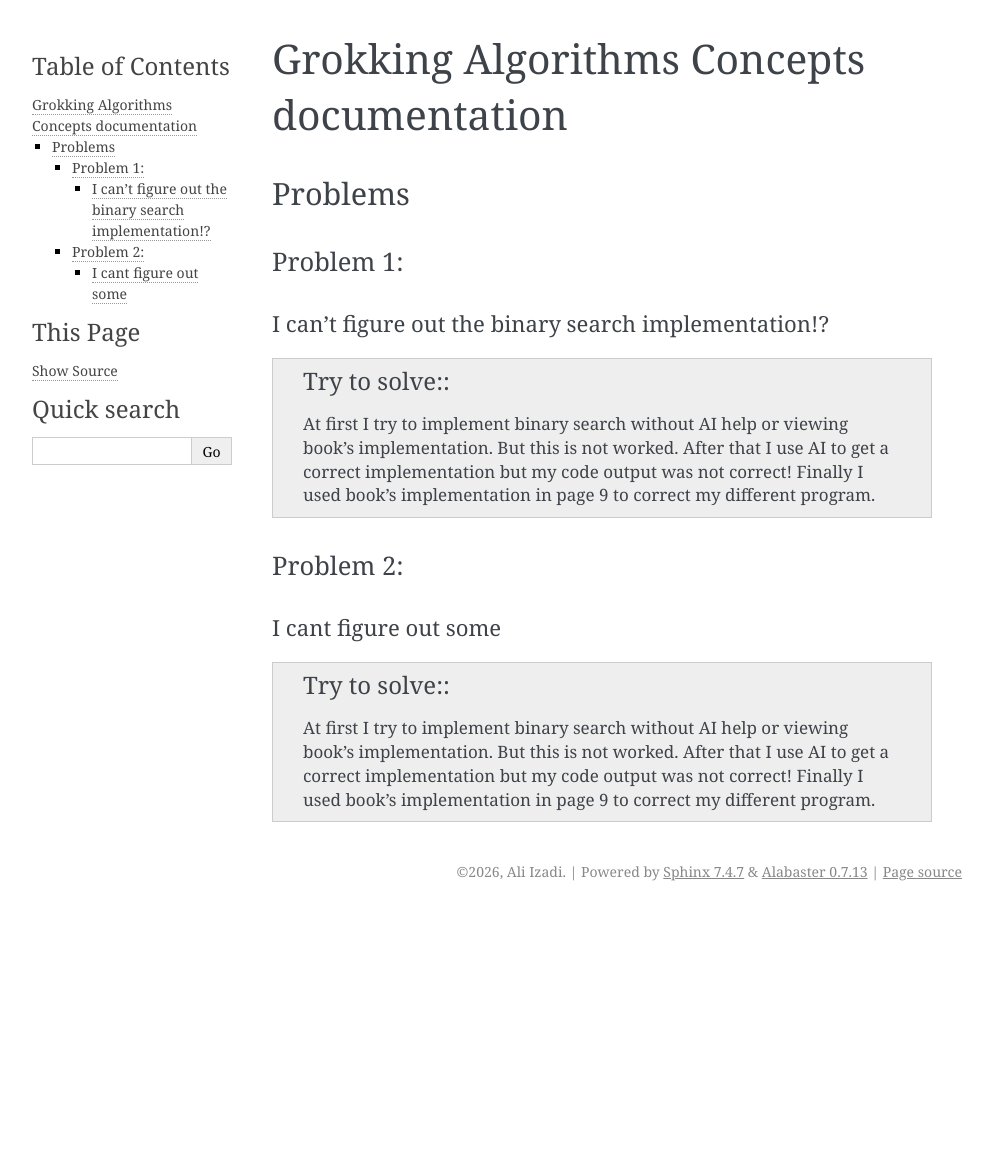
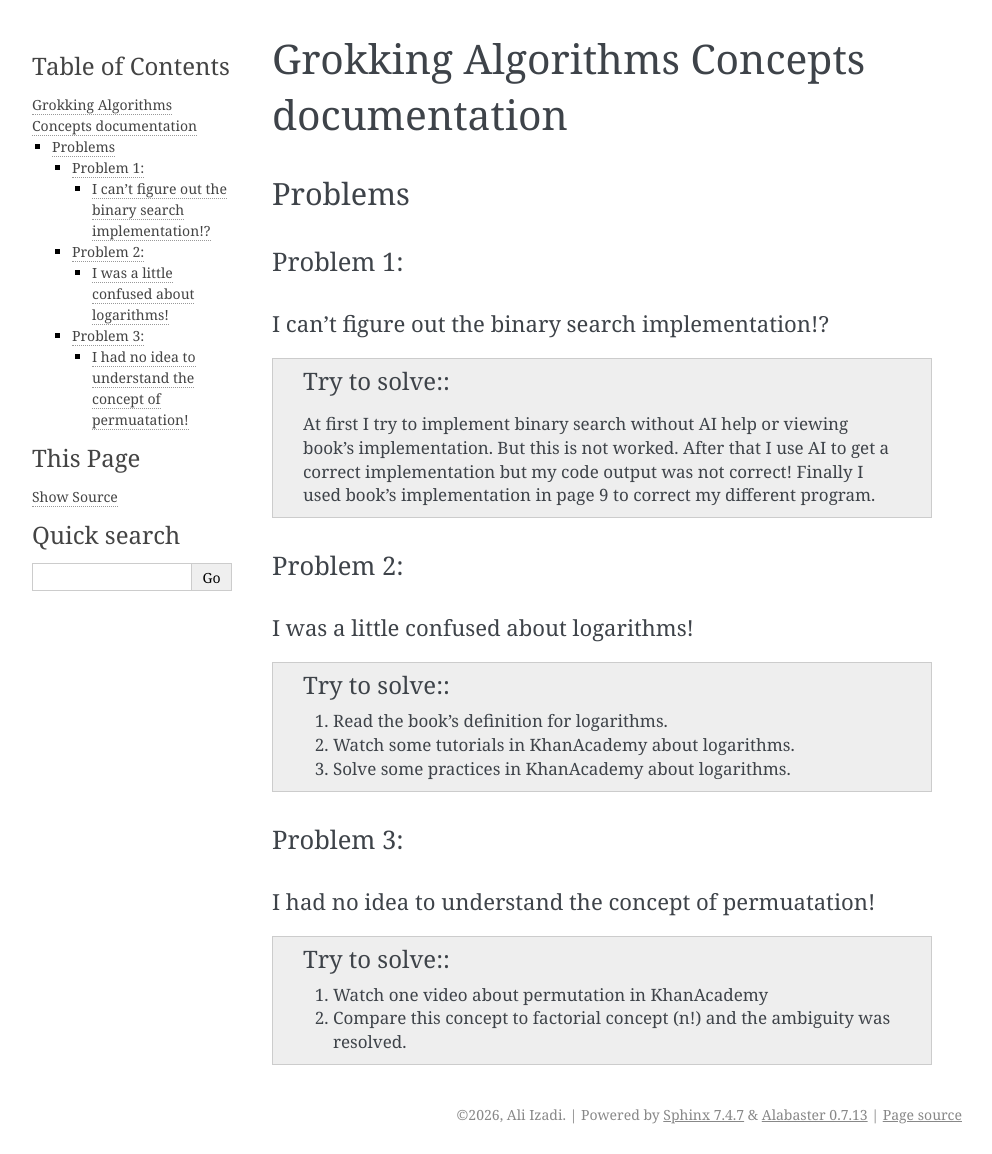
Before and after one commit to aliizadi00dev/grok-algo-book, a Sphinx documentation site: the page built from docs/index.rst, in a window 1280 px wide. Shown: the whole page, without its empty margins (148-1140 px from the left). Built offline with Sphinx 7.4.7, drawn with Linux system fonts in a browser that asks for light colours; before the commit the page ends 911 px from its top, so only the background shows below that.

Commit message:
feat: add new problem and practice selection sort

```diff
--- a/docs/index.rst
+++ b/docs/index.rst
@@ -26,14 +26,28 @@ I can't figure out the binary search implementation!?
 
 Problem 2:
 ----------
-I cant figure out some
+I was a little confused about logarithms!
 ~~~~~~~~~~~~~~~~~~~~~~~~~~~~~~~~~~~~~~~~~~~~~~~~~~~~
 .. admonition:: Try to solve:
 
-  At first I try to implement binary search without AI help or viewing book's implementation.
-  But this is not worked. After that I use AI to get a correct implementation but my code output
-  was not correct! Finally I used book's implementation in page 9 to correct my different program.
+  1. Read the book's definition for logarithms.
 
+  2. Watch some tutorials in KhanAcademy about logarithms.
+
+  3. Solve some practices in KhanAcademy about logarithms.
+
+
+.. ▲▼▲▼▲▼▲▼▲▼▲▼▲▼▲▼▲▼▲▼▲▼▲▼▲▼▲▼▲▼▲▼▲▼▲▼▲▼▲▼▲▼
+
+Problem 3:
+----------
+I had no idea to understand the concept of permuatation!
+~~~~~~~~~~~~~~~~~~~~~~~~~~~~~~~~~~~~~~~~~~~~~~~~~~~~
+.. admonition:: Try to solve:
+
+  1. Watch one video about permutation in KhanAcademy
+
+  2. Compare this concept to factorial concept (n!) and the ambiguity was resolved.
 
 
 
```
Also changed, not shown: 1 other file.
